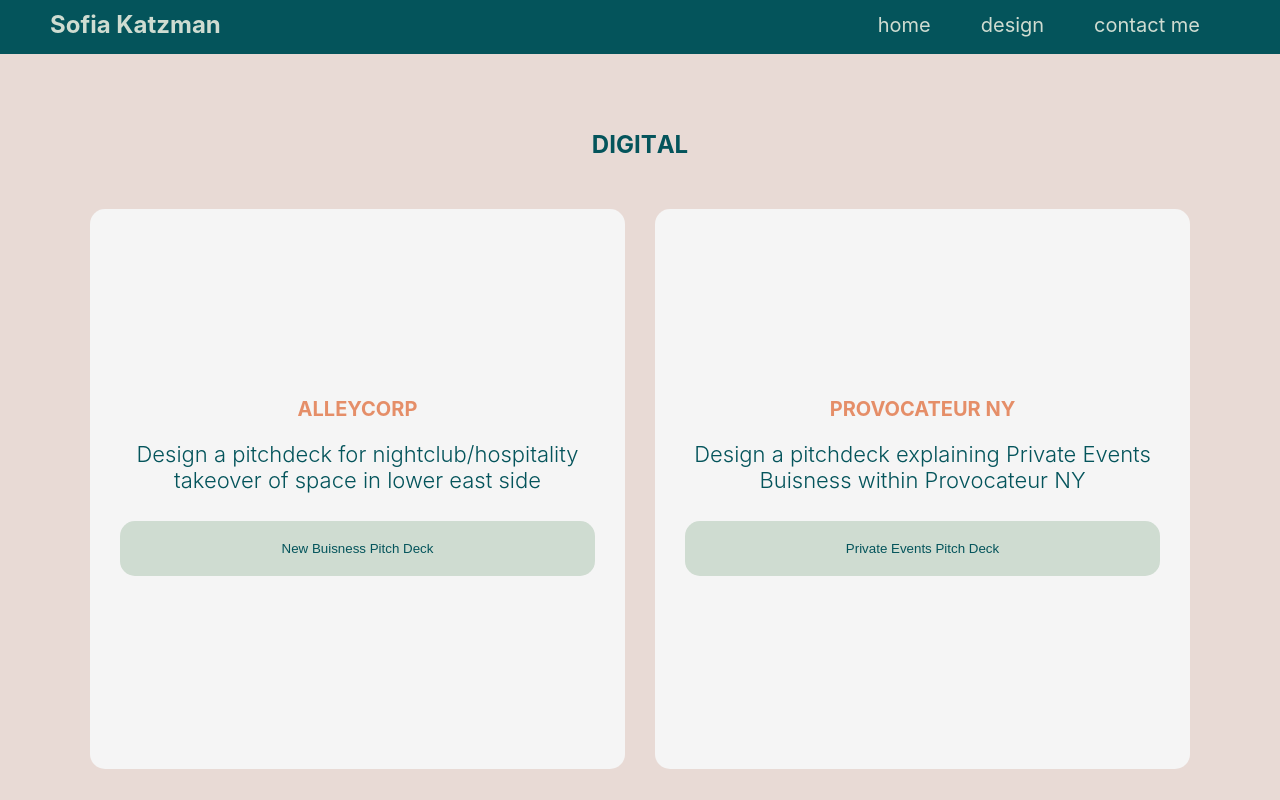
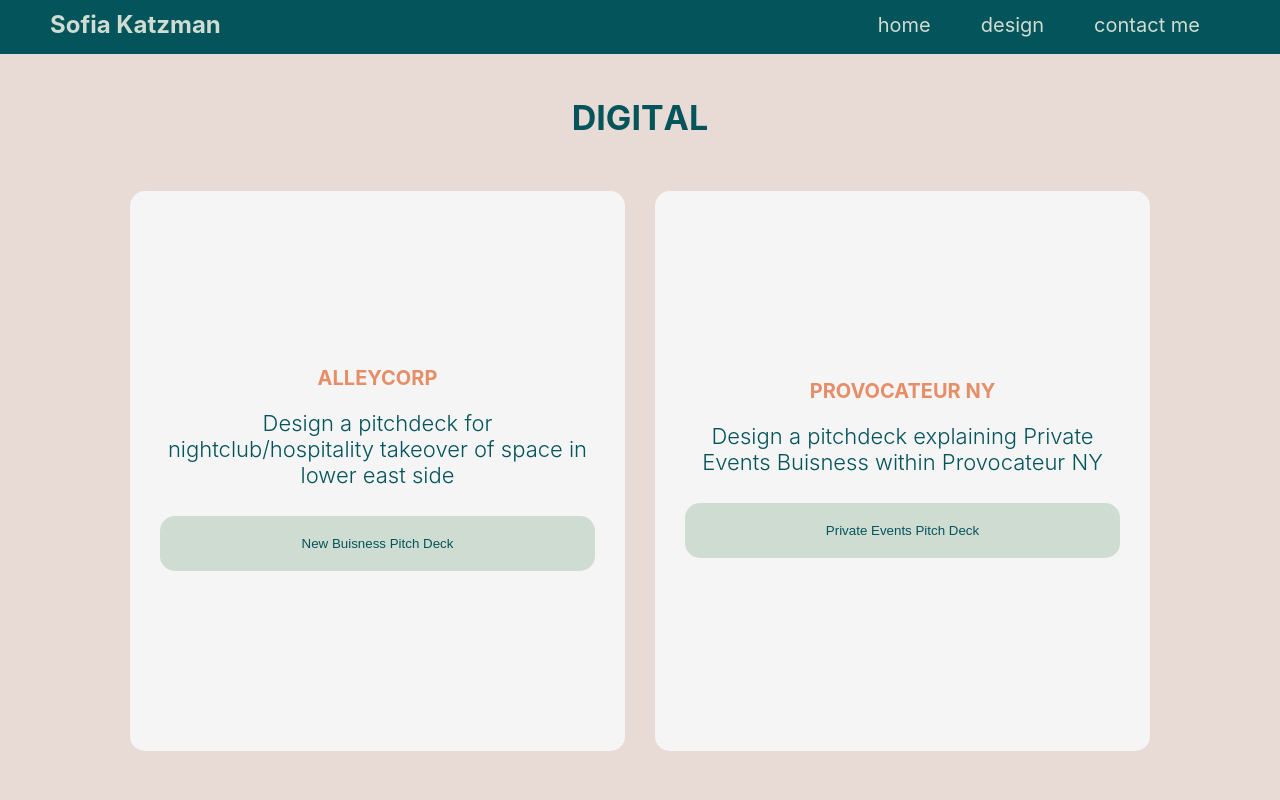
Before and after one commit to sofiakatzman/DesignPortfolio, a React (Create React App) app: page /design/digital in a window 1280 px wide. Shown: the top 800 px of the page. Built offline with nearby package versions, Linux system fonts and the light colour scheme.

Commit message:
fix bugs

```diff
--- a/src/components/Pages/Design/ClientProjects/ClientProjectDetail/ClientProjectDetail.css
+++ b/src/components/Pages/Design/ClientProjects/ClientProjectDetail/ClientProjectDetail.css
@@ -34,6 +34,7 @@
   background-color: var(--white);
   padding: 5%;
   margin-bottom: 100px;
+  width: 100%;
 }
 
 .image-gallery {
--- a/src/components/Pages/Design/ClientProjects/ClientProjectDetail/ClientProjectDetail.js
+++ b/src/components/Pages/Design/ClientProjects/ClientProjectDetail/ClientProjectDetail.js
@@ -14,7 +14,7 @@
   }
 
   return (
-    <div>
+    <>
       <div className="client-project-header">
         <h2 className="client-project-case-study-header">{clientProject.name}</h2>
         <p className="client-project-case-study">
@@ -62,7 +62,7 @@
           ))}
         </div>
         </div>
-      </div>
+        </>
   );
 }
 
--- a/src/components/Pages/Design/UserInterface/Digital/Digital.css
+++ b/src/components/Pages/Design/UserInterface/Digital/Digital.css
@@ -1,14 +1,14 @@
 /* Digital.css */
 .digital {
   background-color: var(--light-beige);
-  padding: 60px; /* Add padding for better appearance */
+  padding: 20px 100px 100px 100px;
   text-align: center;
 }
 
-.digital h1 {
+/* .digital h1 {
   font-size: 24px;
   margin-bottom: 20px;
-}
+} */
 
 .digital-cards {
   display: grid;
--- a/src/components/Pages/Design/UserInterface/UserInterface.css
+++ b/src/components/Pages/Design/UserInterface/UserInterface.css
@@ -1,6 +1,6 @@
 .ui-projects{
     background-color: var(--light-green);
-    padding: 100px;
+    padding: 20px 100px 100px 100px;
 }
 
 h1 {
--- a/src/components/Pages/Design/UserInterface/UserInterface.jsx
+++ b/src/components/Pages/Design/UserInterface/UserInterface.jsx
@@ -20,12 +20,13 @@
 
   return (
     <div className="ui-projects">
-      <h1>User Interface Projects</h1>
+      <h1>USER INTERFACE PROJECTS</h1><br/>
       {USERINTERFACEDATA.map((project) => {
         return <UserInterfaceCard key={project.name} project={project} openModal={openModal} />;
       })}
 
       {isModalOpen && <ImageModal imageUrl={modalImage} onClose={closeModal} />}
+      <p><i>Click on photo to enlarge.</i></p>
     </div>
   );
 }
```
